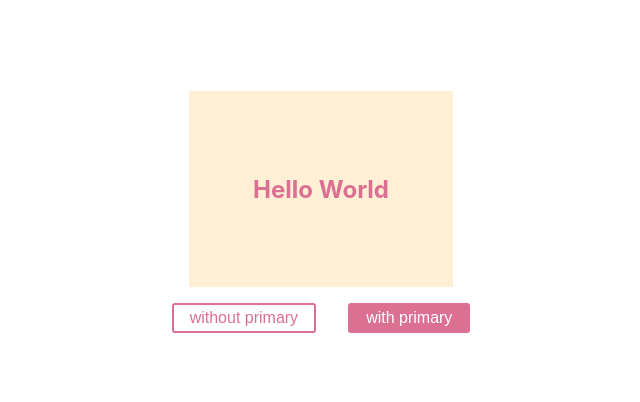
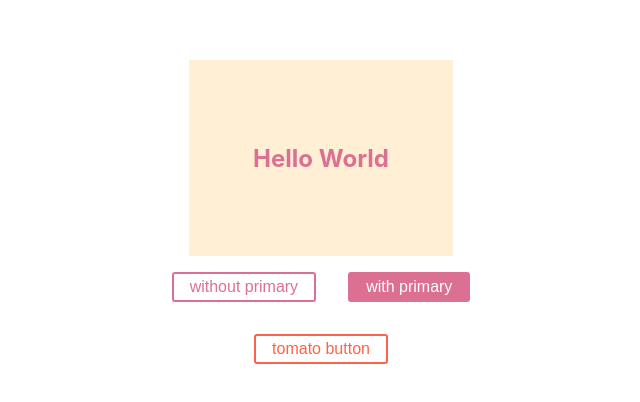
Before and after one commit to nbstsh/styled-components-playground, a React (Create React App) app: page / in a window 1280 px wide. Shown: the part 180-582 px from the top of the page, without its empty margins (319-959 px from the left). Built offline with nearby package versions, Linux system fonts and the light colour scheme.

Commit message:
Create sapmle3 component - Extending styles

```diff
--- a/src/App.tsx
+++ b/src/App.tsx
@@ -4,6 +4,7 @@ import styled from 'styled-components';
 
 import Sample1 from './components/sample1/sample1.component';
 import Sample2 from './components/sample2/sample2.component';
+import Sample3 from './components/sample3/sample3.component';
 
 const Wrapper = styled.div`
 	min-width: 100vw;
@@ -19,6 +20,7 @@ const App: React.FC = () => {
 		<Wrapper>
 			<Sample1 />
 			<Sample2 />
+			<Sample3 />
 		</Wrapper>
 	);
 };
--- a/src/components/sample2/sample2.component.tsx
+++ b/src/components/sample2/sample2.component.tsx
@@ -20,7 +20,7 @@ interface IButtonProps {
 // 	border-radius: 3px;
 // `;
 
-const StyledButton = styled.button<IButtonProps>`
+export const StyledButton = styled.button<IButtonProps>`
 	background: ${props => (props.primary ? 'palevioletred' : 'white')};
 	color: ${props => (props.primary ? 'white' : 'palevioletred')};
 
--- /dev/null
+++ b/src/components/sample3/sample3.component.tsx
@@ -0,0 +1,18 @@
+import React from 'react';
+import styled from 'styled-components';
+import { StyledButton } from '../sample2/sample2.component';
+
+const TomatoButton = styled(StyledButton)`
+	color: tomato;
+	border-color: tomato;
+`;
+
+const Sample3 = () => {
+	return (
+		<div>
+			<TomatoButton>tomato button</TomatoButton>
+		</div>
+	);
+};
+
+export default Sample3;
```
